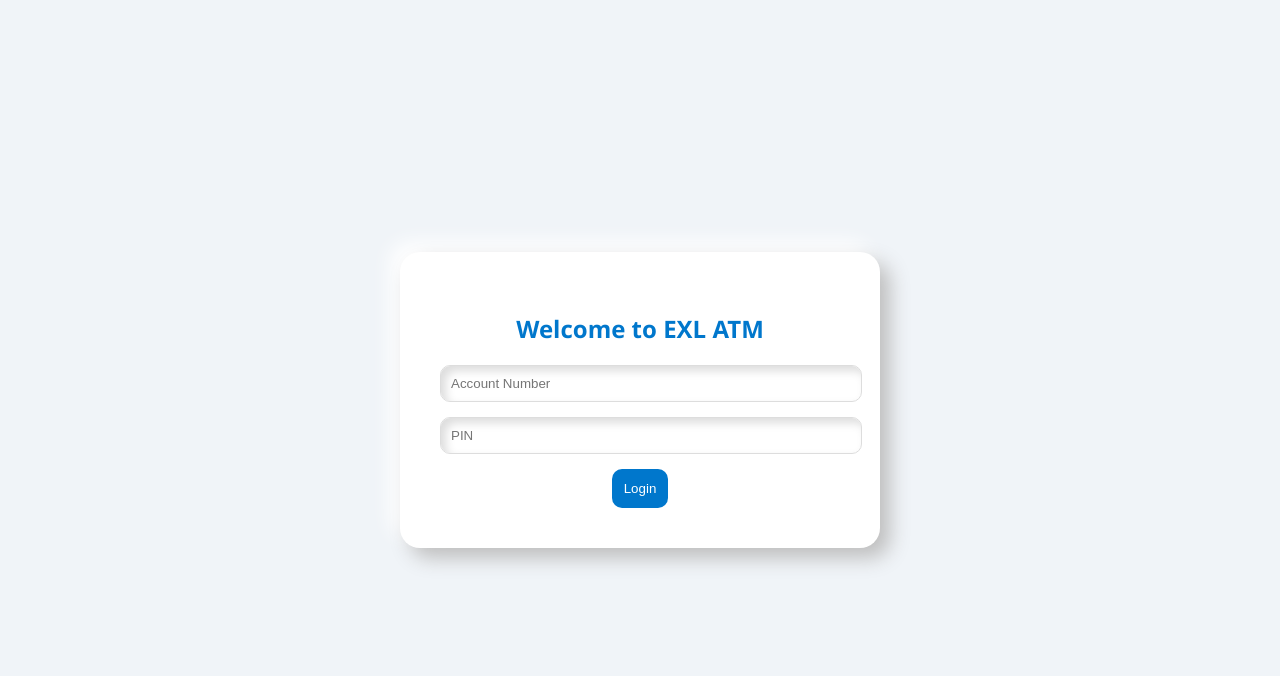
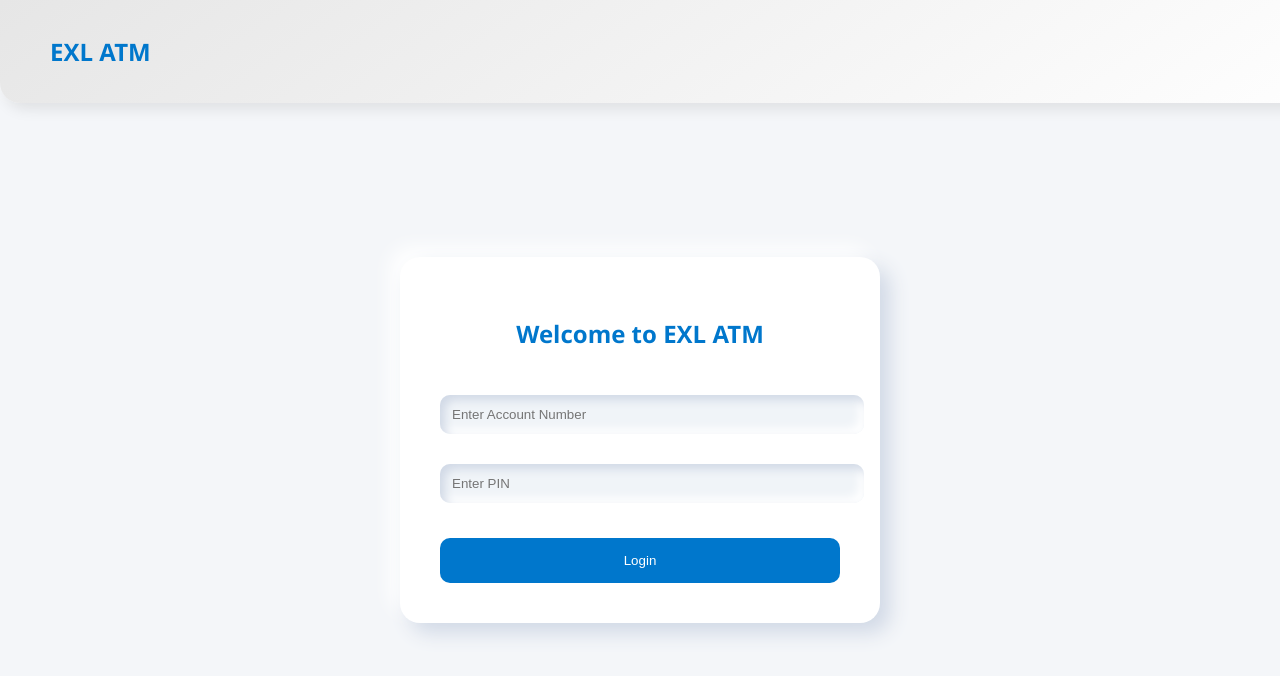
Before and after one commit to himanshu-2805/ATM, a React (Create React App) app: page / in a window 1280 px wide. Shown: the top 676 px of the page. Built offline with nearby package versions, Linux system fonts and the light colour scheme.

Commit message:
Updated css

```diff
--- /dev/null
+++ b/src/components/Home.css
@@ -0,0 +1,79 @@
+/* General page styles */
+body {
+    margin: 0;
+    font-family: 'Segoe UI', Tahoma, Geneva, Verdana, sans-serif;
+    background-color: #f4f6f9;
+    display: flex;
+    justify-content: center;
+    align-items: center;
+    height: 100vh;
+    flex-direction: column;
+  }
+
+  .home-container {
+    display: flex;
+    justify-content: center;
+    align-items: center;
+    height: 80vh; /* Reduced height to account for navbar */
+    margin-top: 80px; /* Added margin to avoid overlap with navbar */
+  }
+
+  .home-card {
+    background-color: #ffffff;
+    padding: 40px;
+    border-radius: 20px;
+    box-shadow: 10px 10px 20px #d1d9e6, -10px -10px 20px #ffffff;
+    text-align: center;
+    max-width: 400px;
+    width: 100%;
+  }
+
+  .home-card h2 {
+    color: #0077cc;
+    margin-bottom: 30px;
+  }
+
+  /* Input fields */
+  input {
+    width: 100%;
+    padding: 12px;
+    margin: 15px 0;
+    border: none;
+    border-radius: 10px;
+    background-color: #f0f4f8;
+    box-shadow: inset 5px 5px 10px #d1d9e6, inset -5px -5px 10px #ffffff;
+    transition: box-shadow 0.3s;
+  }
+
+  input:focus {
+    outline: none;
+    box-shadow: inset 3px 3px 6px #b0b9c8, inset -3px -3px 6px #ffffff;
+  }
+
+  /* Button styles */
+  .btn {
+    width: 100%;
+    padding: 15px;
+    background-color: #0077cc;
+    color: #ffffff;
+    border: none;
+    border-radius: 10px;
+    cursor: pointer;
+    margin-top: 20px;
+    transition: background-color 0.3s, transform 0.2s;
+  }
+
+  .btn:hover {
+    background-color: #005fa3;
+    transform: translateY(-3px);
+  }
+
+  /* Error message */
+  .error-message {
+    margin-top: 20px;
+    color: #d9534f;
+    background-color: #f8d7da;
+    padding: 10px;
+    border-radius: 10px;
+    box-shadow: 0 5px 10px rgba(0, 0, 0, 0.1);
+  }
--- a/src/components/Home.js
+++ b/src/components/Home.js
@@ -1,10 +1,13 @@
 import React, { useState } from 'react';
 import { useNavigate } from 'react-router-dom';
 import { getUser } from '../api';
+import Navbar from './Navbar';
+import './Home.css';
 
 function Home({ setUser }) {
   const [accountNumber, setAccountNumber] = useState('');
   const [pin, setPin] = useState('');
+  const [errorMessage, setErrorMessage] = useState('');
   const navigate = useNavigate();
 
   const handleLogin = async () => {
@@ -13,27 +16,34 @@ function Home({ setUser }) {
       setUser(user);
       navigate('/account');
     } else {
-      alert('Invalid account number or PIN');
+      setErrorMessage('Invalid account number or PIN');
+      setTimeout(() => setErrorMessage(''), 3000);
     }
   };
 
   return (
-    <div className="home">
+    <>
+      <Navbar />
+      <div className="home-container">
+        <div className="home-card">
           <h2>Welcome to EXL ATM</h2>
           <input
             type="text"
-        placeholder="Account Number"
+            placeholder="Enter Account Number"
             value={accountNumber}
             onChange={(e) => setAccountNumber(e.target.value)}
           />
           <input
             type="password"
-        placeholder="PIN"
+            placeholder="Enter PIN"
             value={pin}
             onChange={(e) => setPin(e.target.value)}
           />
           <button onClick={handleLogin} className="btn">Login</button>
+          {errorMessage && <div className="error-message">{errorMessage}</div>}
         </div>
+      </div>
+    </>
   );
 }
 
--- /dev/null
+++ b/src/components/Navbar.css
@@ -0,0 +1,38 @@
+/* Full-width Navbar */
+.navbar {
+    width: 100%;
+    background: linear-gradient(145deg, #e6e6e6, #ffffff);
+    box-shadow: 5px 5px 15px rgba(0, 0, 0, 0.1), -5px -5px 15px rgba(255, 255, 255, 0.5);
+    display: flex;
+    justify-content: space-between;
+    align-items: center;
+    padding: 15px 50px;
+    border-radius: 0 0 20px 20px;
+    position: fixed;
+    top: 0;
+    left: 0;
+    z-index: 100;
+  }
+
+  .logo {
+    font-size: 24px;
+    font-weight: bold;
+    color: #0077cc;
+  }
+
+  .nav-links {
+    display: flex;
+    gap: 20px;
+  }
+
+  .nav-links a {
+    text-decoration: none;
+    color: #0077cc;
+    font-weight: 500;
+    transition: transform 0.2s ease, color 0.3s;
+  }
+
+  .nav-links a:hover {
+    color: #005fa3;
+    transform: translateY(-3px);
+  }
--- a/src/components/Navbar.js
+++ b/src/components/Navbar.js
@@ -8,7 +8,7 @@ function Navbar() {
       <h1 className="logo">EXL ATM</h1>
       <div className="nav-links">
         <Link to="/">Home</Link>
-        <Link to="/account">Account</Link>
+        {/* <Link to="/account">Account</Link> */}
       </div>
     </nav>
   );
```
Lines whose indentation alone changed are shown as unchanged.
